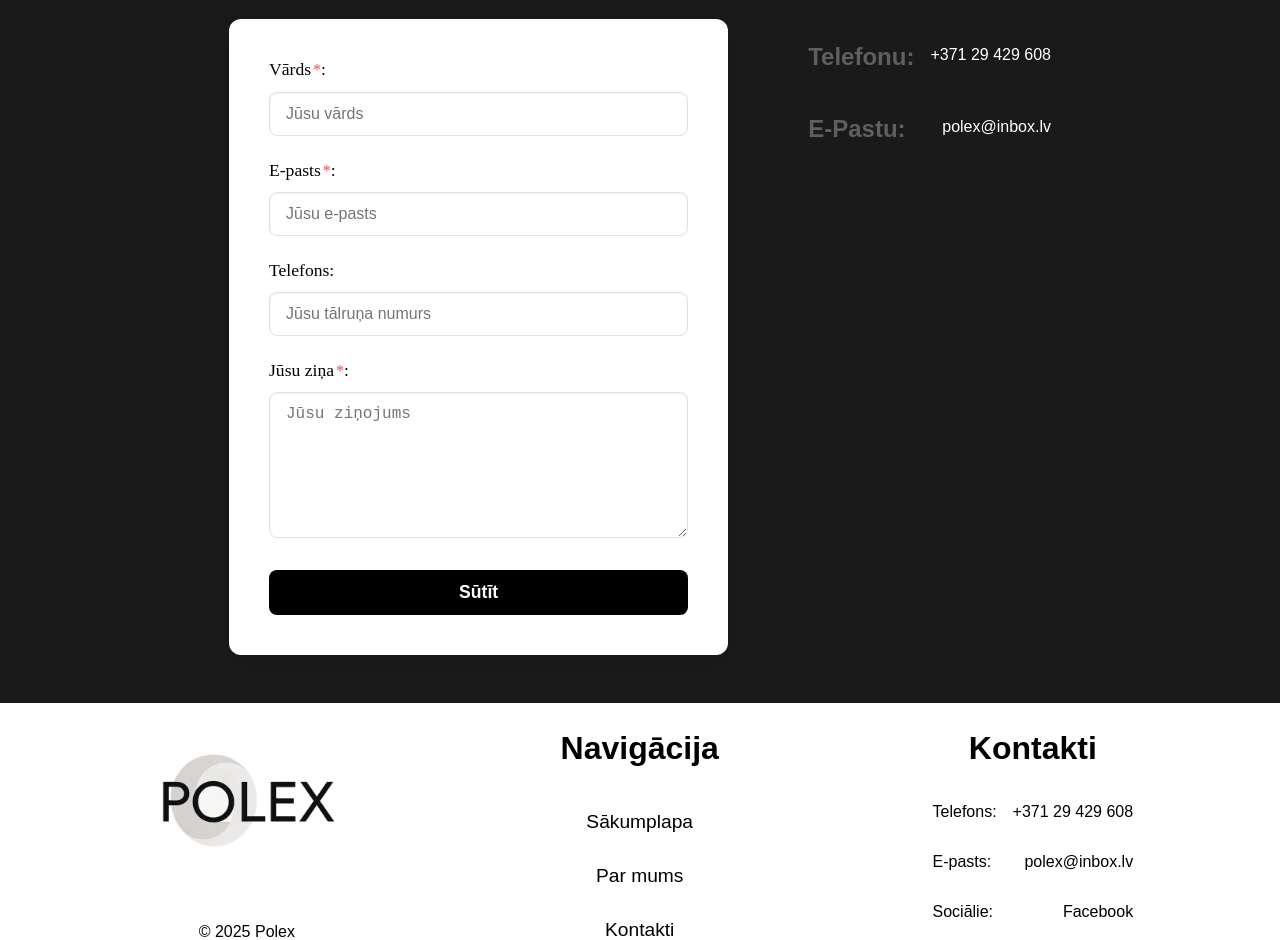
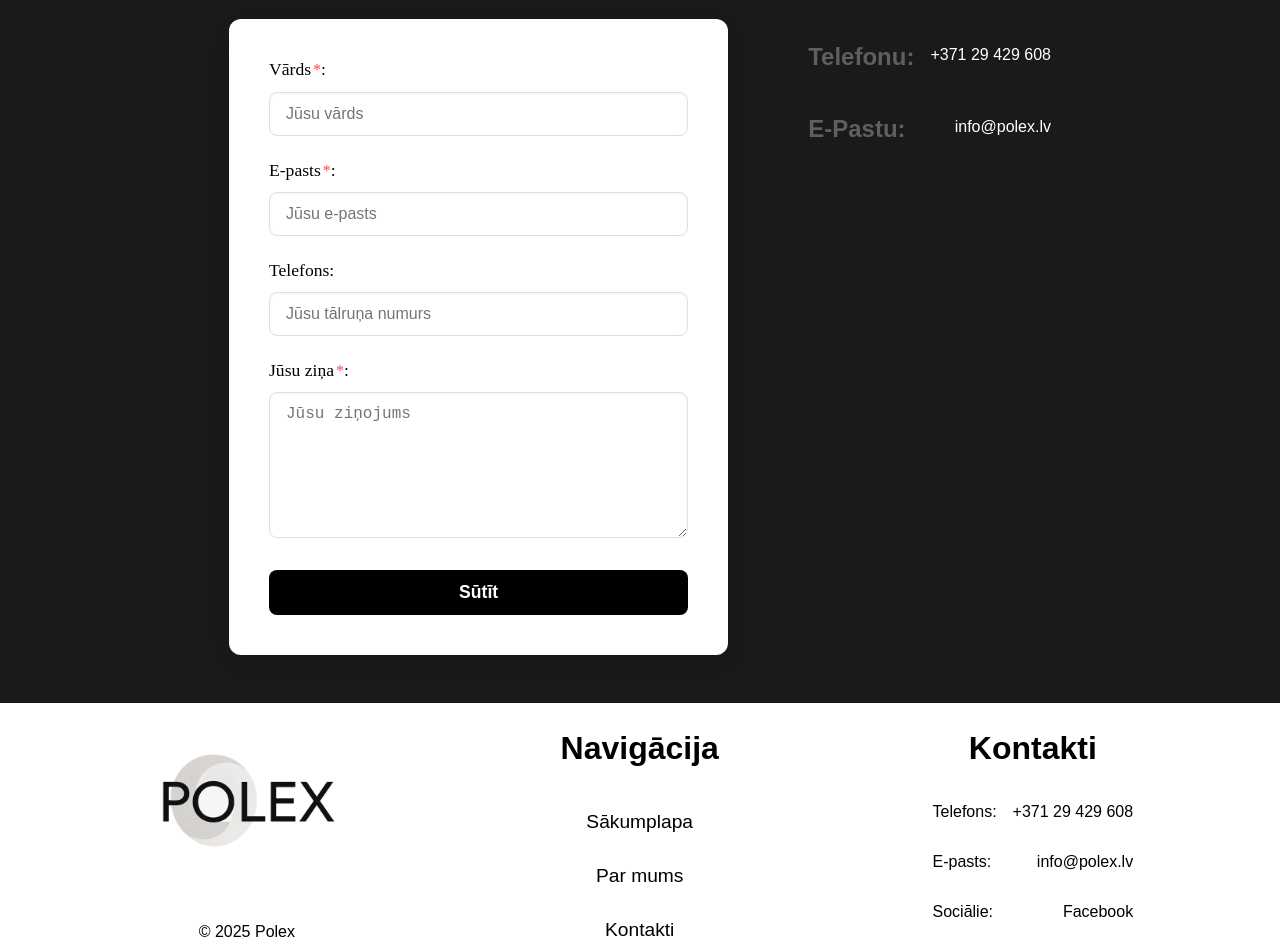
Before and after one commit to EduardsJ1/Polex, a React (Vite) app: page /kontakti in a window 1280 px wide. Shown: the part 352-1292 px from the top of the page. Built offline with nearby package versions, Linux system fonts and the light colour scheme.

Commit message:
changed the email and added back link

```diff
--- a/src/Pages/Contact.jsx
+++ b/src/Pages/Contact.jsx
@@ -17,7 +17,7 @@ function Contact() {
             </div>
             <div className='email-container'>
                 <h3>E-Pastu:</h3>
-                <p>polex@inbox.lv</p>
+                <p>info@polex.lv</p>
             </div>
         </div>
         <div className="email-form-container">
--- a/src/Pages/home_components/HeatInsulation.jsx
+++ b/src/Pages/home_components/HeatInsulation.jsx
@@ -9,7 +9,7 @@ function HeatInsulation(){
                     <h2>Poliuretāna putas nodrošina augstu temperatūras izolāciju,
                         kas palīdz saglabāt ēku siltu ziemā un vēsu vasarā</h2>
                     <h4 className='fact-text'>*Poliuretāna putu izcilās temperatūras izolācijas
-                        īpašības novērtēja pat NASA, kur izmantojot tās kosmosa kuģu izolācijā*</h4>
+                        īpašības novērtēja pat NASA, kur izmantojot tās kosmosa kuģu izolācijā <a href='https://dura-foam.com/resources/foam-roofing/nasa-shuttle-fuel-tank/'>[1]</a>*</h4>
                 </div>
                 <div className='video-container'>
                     <video className="video" autoPlay loop muted playsInline>
--- a/src/components/Footer.jsx
+++ b/src/components/Footer.jsx
@@ -10,7 +10,6 @@ function Footer(){
                     </div>
                     <p>© 2025 Polex</p>
                 </div>
-                {/* <div className='footer-info'> */}
                     <div className='footer-links'>
                         <h2>Navigācija</h2>
                         <Link to="/" className="navbar-link">Sākumplapa</Link>
@@ -27,7 +26,7 @@ function Footer(){
 
                             <div>
                                 <p>E-pasts:</p>
-                                <p>polex@inbox.lv</p>
+                                <p>info@polex.lv</p>
                             </div>
 
                             <div>
@@ -36,7 +35,6 @@ function Footer(){
                             </div>
                         </div>
                     </div>
-                {/* </div> */}
             </div>
         </footer>
     )
```
